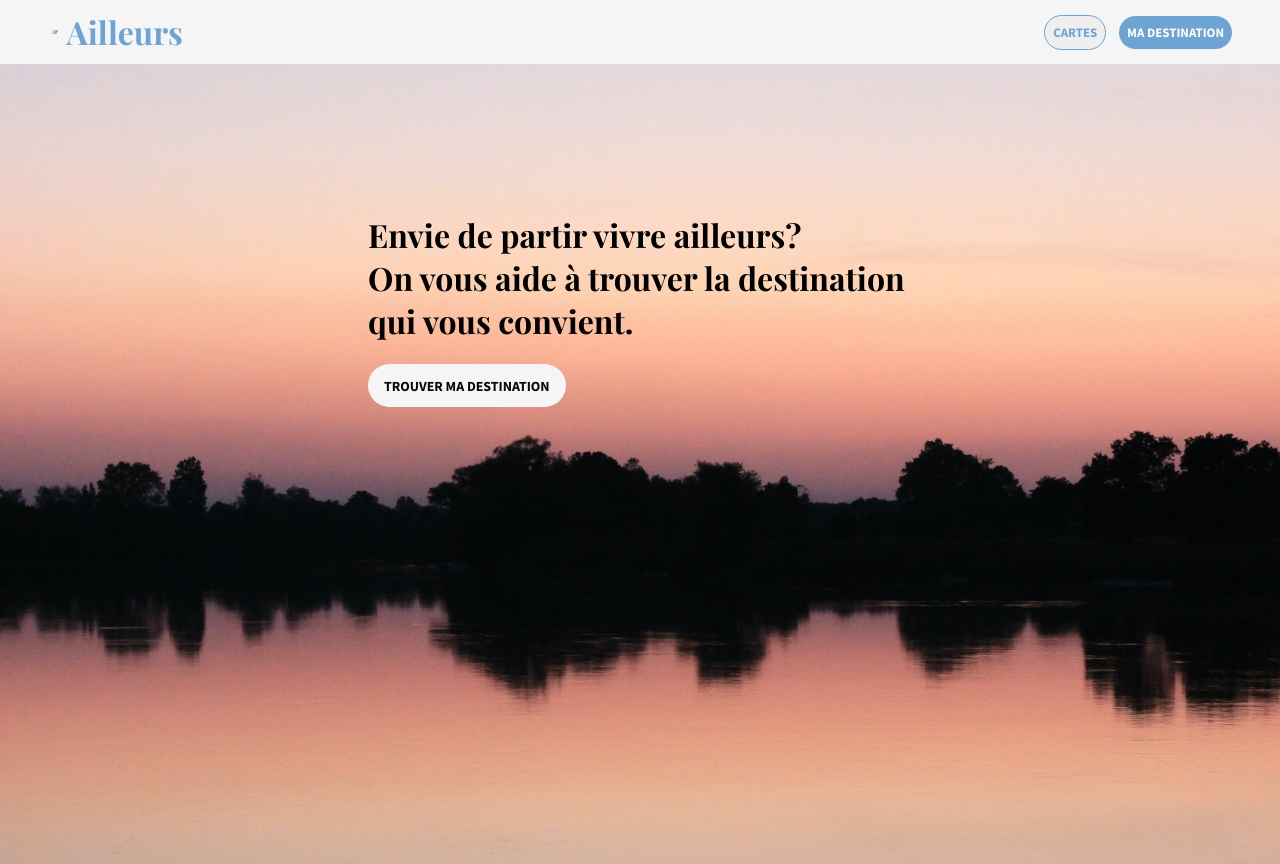
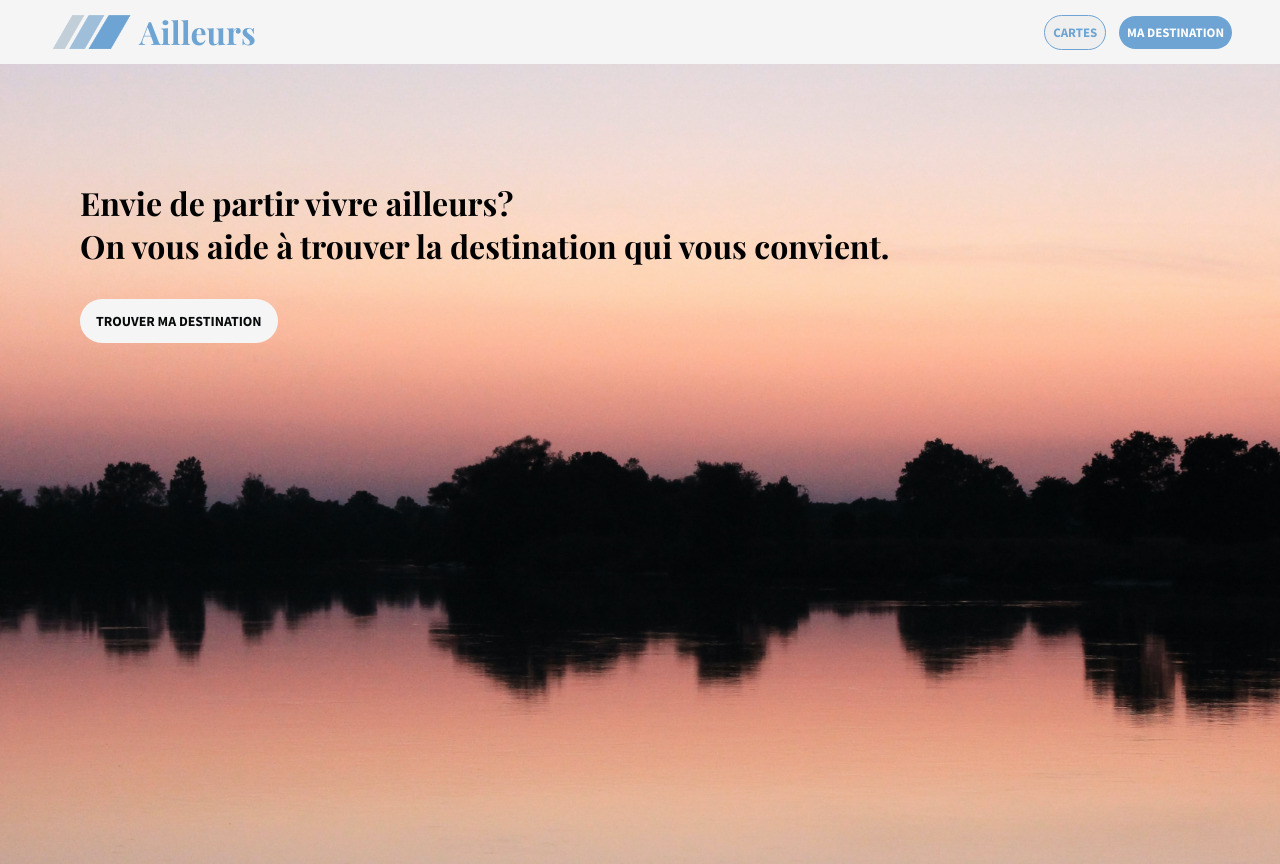
Before and after one commit to Fidomi/ailleurs-react-app, a React (Create React App) app: page / in a window 1280 px wide. Built offline with nearby package versions, Linux system fonts and the light colour scheme.

Commit message:
Add eslint rules and correct lint errors

```diff
--- a/package.json
+++ b/package.json
@@ -39,5 +39,10 @@
       "last 1 firefox version",
       "last 1 safari version"
     ]
+  },
+  "devDependencies": {
+    "eslint": "^7.32.0",
+    "eslint-plugin-react": "^7.26.1",
+    "eslint-plugin-react-hooks": "^4.2.0"
   }
 }
--- a/src/components/Accordion/style.js
+++ b/src/components/Accordion/style.js
@@ -1,8 +1,8 @@
+import {FontAwesomeIcon} from "@fortawesome/react-fontawesome";
+import {Link} from "react-router-dom";
+import {colors} from "../../utils/styles/colors";
+import {fontSizes} from "../../utils/styles/fonts";
 import styled from "styled-components";
-import { FontAwesomeIcon } from "@fortawesome/react-fontawesome";
-import { colors } from "../../utils/styles/colors";
-import { fontSizes } from "../../utils/styles/fonts";
-import { Link } from "react-router-dom";
 
 export const StyledAccordionSection = styled.div`
   box-sizing: border-box;
@@ -43,16 +43,16 @@ export const AccordionList = styled.ul`
   justify-content: center;
   align-items: center;
   width: 100%;
-  padding: ${({ open }) => (open ? `0.2rem 1.5rem` : `0px`)};
+  padding: ${({open}) => (open ? `0.2rem 1.5rem` : `0px`)};
   margin: 0;
 `;
 
 export const AccordionItem = styled.li`
-  display: ${({ open }) => (open ? "flex" : "none")};
+  display: ${({open}) => (open ? `flex` : `none`)};
   color: ${colors.primary};
   background-color: ${colors.secondary};
   width: 100%;
-  font-size: ${fontSizes.fontM};
+  font-size: ${fontSizes.fontS};
   &:last-of-type {
     margin-bottom: 0.2rem;
   }
@@ -61,6 +61,7 @@ export const AccordionItem = styled.li`
 export const AccordionIcon = styled(FontAwesomeIcon)`
   color: ${colors.primary};
   font-size: ${fontSizes.fontM};
+  text-transform: uppercase;
   transform: ${(props) => (props.open ? "rotate(180deg)" : "rotate(0deg)")};
 `;
 
--- a/src/components/Header/style.js
+++ b/src/components/Header/style.js
@@ -1,14 +1,13 @@
 import colors from "../../utils/styles/colors";
 import device from "../../utils/styles/device";
-import { fontSizes } from "../../utils/styles/fonts";
+import {fontSizes} from "../../utils/styles/fonts";
 import styled from "styled-components";
-
 export const HeaderContainer = styled.header`
   position: relative;
   z-index: 1000;
-  height: 2rem;
+  height: 3.5rem;
   margin: 0 auto;
-  padding: 0.5rem 0.62rem;
+  padding: 0.62rem;
   display: flex;
   flex-direction: row;
   align-items: center;
@@ -32,7 +31,8 @@ export const NavLinks = styled.nav`
 `;
 
 export const HeaderLogo = styled.img`
-  max-height: 1.25rem;
+  box-sizing: content-box;
+  max-height: 1.92rem;
   padding: 1rem 0.1rem 1rem 1rem;
 
   @media ${device.tablet} {
@@ -42,7 +42,7 @@ export const HeaderLogo = styled.img`
 `;
 
 export const TitleText = styled.h1`
-  font-size: ${fontSizes.fontM};
+  font-size: ${fontSizes.fontL};
   padding: 5px;
   margin: 0;
   color: ${colors.success};
--- a/src/pages/Home/index.jsx
+++ b/src/pages/Home/index.jsx
@@ -1,34 +1,16 @@
-import styled from "styled-components";
-import BackgroundImage from "../../assets/damien-dufour-unsplash.jpg";
+import { HomeContainer, HeroText, HeroTextTitle } from "./style";
 import { Button } from "../../components/Button";
 import { Link } from "react-router-dom";
-
-const HomeContainer = styled.main`
-  width: 100vw;
-  height: 100vh;
-  background-image: url(${BackgroundImage});
-  background-size: cover;
-  background-position: center;
-  margin: 0 0;
-`;
-
-const HeroText = styled.div`
-  width: 50vw;
-  height: 50vh;
-  max-width: 960px;
-  padding: 8rem 3rem;
-  margin: 0 auto;
-`;
 
 function Home() {
   return (
     <HomeContainer>
       <HeroText>
-        <h1>
+        <HeroTextTitle>
           Envie de partir vivre ailleurs?
           <br />
           On vous aide à trouver la destination qui vous convient.
-        </h1>
+        </HeroTextTitle>
         <Link to="/mydestination">
           <Button
             type="button"
--- /dev/null
+++ b/src/pages/Home/style.js
@@ -0,0 +1,26 @@
+import BackgroundImage from "../../assets/damien-dufour-unsplash.jpg";
+import device from "../../utils/styles/device";
+import styled from "styled-components";
+
+export const HomeContainer = styled.main`
+  width: 100vw;
+  height: 100vh;
+  background-image: url(${BackgroundImage});
+  background-size: cover;
+  background-position: center;
+  margin: 0 0;
+  @media ${device.tablet} {
+  }
+`;
+
+export const HeroText = styled.div`
+  width: 95vw;
+  padding: 6rem 3rem;
+  margin: 0 auto;
+  @media ${device.tablet} {
+  }
+`;
+
+export const HeroTextTitle = styled.h1`
+  margin-bottom: 2rem;
+`;
```
Also changed, not shown: 2 other files (tests, documents, lock files or other folders).
